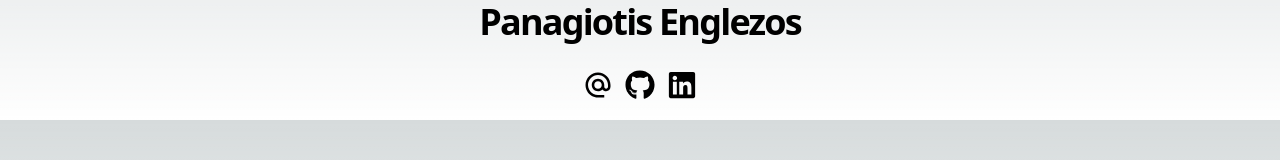
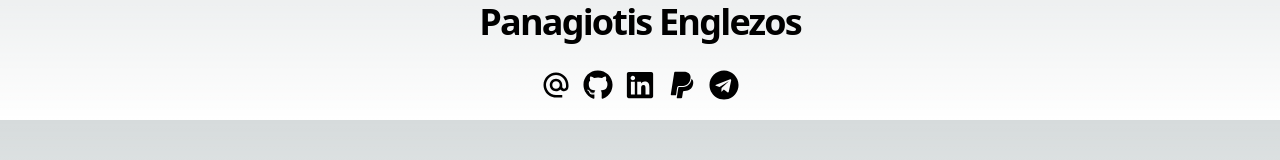
Before and after one commit to penglezos/penglezos.dev, a Next.js app: page / in a window 1280 px wide. Shown: the part 163-323 px from the top of the page. Built offline with nearby package versions, Linux system fonts and the light colour scheme.

Commit message:
Add more social media links
Signed-off-by: penglezos <panagiotisegl@gmail.com>

```diff
--- a/src/app/page.tsx
+++ b/src/app/page.tsx
@@ -1,6 +1,8 @@
 import { FaGithub } from "react-icons/fa";
 import { MdAlternateEmail } from "react-icons/md";
 import { FaLinkedin } from "react-icons/fa";
+import { FaPaypal } from "react-icons/fa";
+import { FaTelegram } from "react-icons/fa";
 
 export default function Home() {
   return (
@@ -13,6 +15,8 @@ export default function Home() {
         <a href="mailto:panagiotisegl@gmail.com" target="_blank"><MdAlternateEmail /></a>
         <a href="https://github.com/penglezos" target="_blank"><FaGithub /></a>
         <a href="https://linkedin.com/in/penglezos" target="_blank"><FaLinkedin /></a>
+        <a href="https://paypal.me/penglezosgr" target="_blank"><FaPaypal /></a>
+        <a href="https://t.me/penglezos" target="_blank"><FaTelegram /></a>
       </div>
     </section>
   );
```
